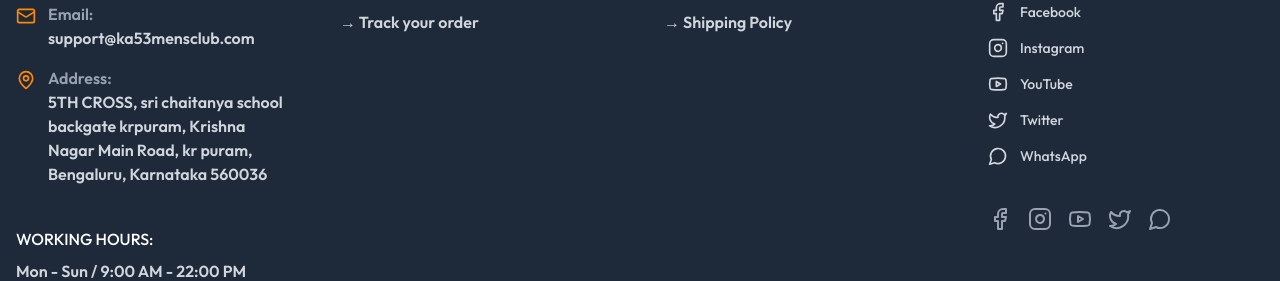
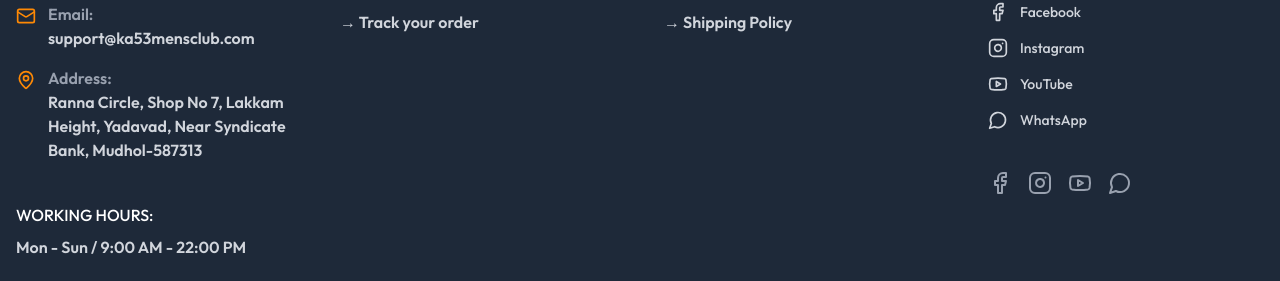
Before and after one commit to ItsVikasA/Urban-Trendz, a React (Vite) app in the folder client/: page /shop/listing in a window 1280 px wide. Shown: the part 1018-1299 px from the top of the page. Built offline with nearby package versions, Linux system fonts and the light colour scheme; no server answers.

Commit message:
links added

```diff
--- a/client/src/components/shopping-view/footer.jsx
+++ b/client/src/components/shopping-view/footer.jsx
@@ -14,31 +14,31 @@ const ShoppingFooter = () => {
   const socialLinks = [
     {
       icon: Facebook,
-      href: "#",
+      href: "https://www.facebook.com/aribenchimallu",
       color: "hover:text-blue-500",
       label: "Facebook"
     },
     {
       icon: Instagram,
-      href: "#",
+      href: "https://www.instagram.com/urban_trendz_mudhol/",
       color: "hover:text-pink-500",
       label: "Instagram"
     },
     {
       icon: Youtube,
-      href: "#",
+      href: "https://youtube.com/@urbantrendzmudhol",
       color: "hover:text-red-500",
       label: "YouTube"
     },
-    {
-      icon: Twitter,
-      href: "#",
-      color: "hover:text-blue-400",
-      label: "Twitter"
-    },
+    // {
+    //   icon: Twitter,
+    //   href: "#",
+    //   color: "hover:text-blue-400",
+    //   label: "Twitter"
+    // },
     {
       icon: MessageCircle,
-      href: "#",
+      href: "+917090607020https://api.whatsapp.com/send/?phone=9538245678&text&type=phone_number&app_absent=0",
       color: "hover:text-green-500",
       label: "WhatsApp"
     },
@@ -75,7 +75,7 @@ const ShoppingFooter = () => {
                 <div>
                   <span className="text-gray-400 block">Address:</span>
                   <span className="text-gray-300">
-                    5TH CROSS, sri chaitanya school backgate krpuram, Krishna Nagar Main Road, kr puram, Bengaluru, Karnataka 560036
+                     Ranna Circle, Shop No 7, Lakkam Height, Yadavad, Near Syndicate Bank, Mudhol-587313
                   </span>
                 </div>
               </div>
```
